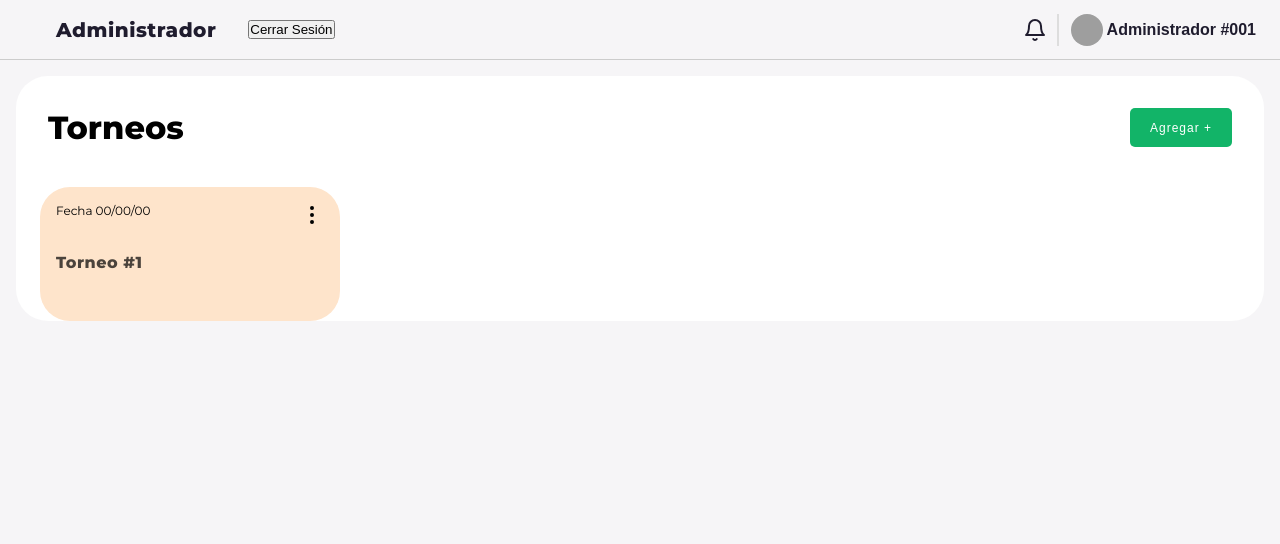
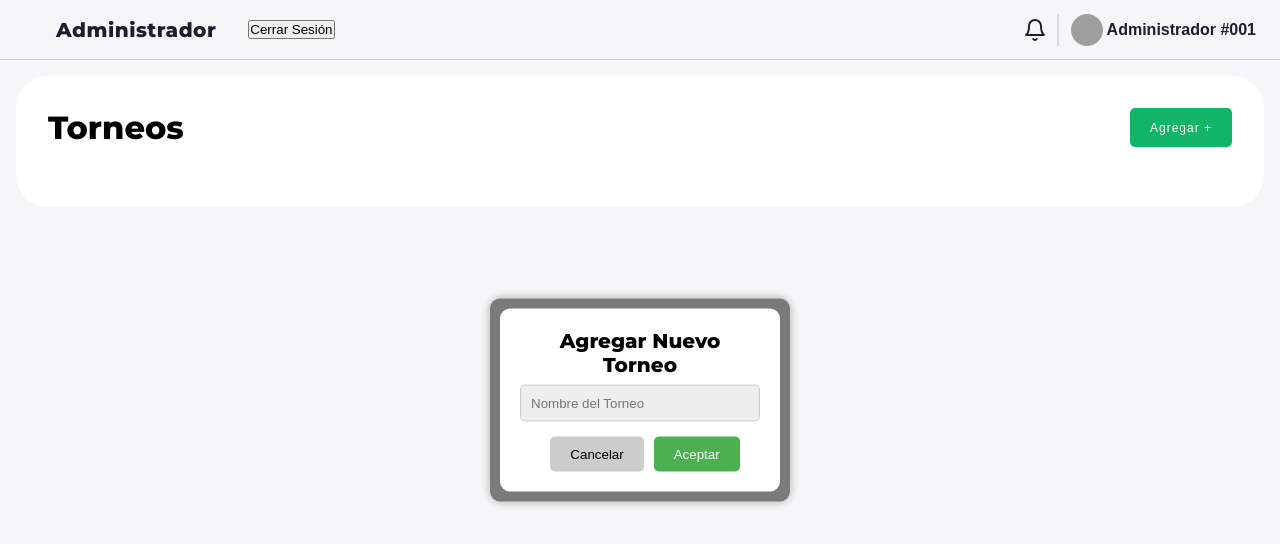
Before and after one commit to LyleRomero/ManagerSoccer, a React (Create React App) app in the folder frontend/: page /Admin in a window 1280 px wide. Both pictures are taken after a click on the button "Agregar +". Shown: the top 544 px of the page. Built offline with nearby package versions, Linux system fonts and the light colour scheme; grey boxes are pictures that could not be loaded.

Commit message:
agregar funcionalidad tarjetas de torneo

```diff
--- a/frontend/src/components/AdminPages/Admin.css
+++ b/frontend/src/components/AdminPages/Admin.css
@@ -570,7 +570,7 @@ button, a {
 }
 
 .project-box {
-  --main-color-card: #dbf6fd;
+  --main-color-card: #ADD8E6;
   border-radius: 30px;
   padding: 16px;
   background-color: var(--main-color-card);
@@ -905,3 +905,71 @@ button, a {
     top: 10px;
   }
 }
+
+/*Diseño ventana emergente*/
+
+.form-popup {
+  position: fixed;
+  top: 50%;
+  left: 50%;
+  transform: translate(-50%, -50%);
+  background-color: rgba(0, 0, 0, 0.5);
+  width: 300px;
+  padding: 10px;
+  border-radius: 10px;
+  box-shadow: 0 0 10px rgba(0, 0, 0, 0.3);
+}
+
+.form-container-popup {
+  background-color: #fff;
+  padding: 20px;
+  border-radius: 10px;
+}
+
+.form-popup p {
+  margin: 0 0 15px;
+}
+
+.form-popup h2 {
+  margin-top: 0;
+  font-size: 20px;
+}
+
+.form-popup input {
+  width: 100%;
+  padding: 10px;
+  margin-bottom: 15px;
+  border-radius: 5px;
+  border: 1px solid #ccc;
+}
+
+.button-group {
+  display: flex;
+  justify-content: flex-end;
+}
+
+.cancel-button,
+.delete-button,
+.submit-button {
+  padding: 10px 20px;
+  margin-left: 10px;
+  border: none;
+  border-radius: 5px;
+  cursor: pointer;
+}
+
+.cancel-button {
+  background-color: #ccc;
+}
+
+.submit-button {
+  background-color: #4caf50;
+  color: #fff;
+}
+
+/*Diseño de ventana emergente eliminacion*/
+
+.delete-button {
+  background-color: #ff6347;
+  color: #fff;
+}
--- a/frontend/src/components/AdminPages/ContentAdmin.jsx
+++ b/frontend/src/components/AdminPages/ContentAdmin.jsx
@@ -1,38 +1,96 @@
-import React, {useEffect} from "react";
+import React, {useEffect , useState} from "react";
 import { app } from "../firebase/firebaseContext/firebase";
+import { Link } from 'react-router-dom';
 import "./Admin.css"
+import Dashboard from "../Dashboard";
+
 
 function ContentAdmin() {
+
+  const [showForm, setShowForm] = useState(false);
+  const [tournamentName, setTournamentName] = useState('');
+  const [projects, setProjects] = useState([]);
+  const [selectedProjectIndex, setSelectedProjectIndex] = useState(null);
+  const [showConfirmation, setShowConfirmation] = useState(false);
+
+  const handleAddProject = () => {
+    setShowForm(true);
+  };
+
+  const handleCancel = () => {
+    setShowForm(false);
+    setTournamentName('');
+  };
+
+  const handleSubmit = () => {
+    setProjects([...projects, tournamentName]);
+    setShowForm(false);
+    setTournamentName('');
+  };
+
+
+  const handleDeleteProject = (index) => {
+    setSelectedProjectIndex(index);
+    setShowConfirmation(true);
+  };
+
+  const confirmDeleteProject = () => {
+    projects.splice(selectedProjectIndex, 1);
+    setProjects([...projects]);
+    setShowConfirmation(false);
+  };
+
     return (
       <div class="app-content">
         <div class="projects-section">
           <div class="projects-section-header" style={{"margin-bottom" : "20px" , "display": "flex" , "justify-content" : "space-between"}}>
             <h1>Torneos</h1>
-            <button className="agregar-btn">Agregar +</button>
+            <button className="agregar-btn" onClick={handleAddProject}>Agregar +</button>
           </div>
-          <div class="project-boxes jsGridView" style={{"margin-top" : "20px"}}>
-            <div class="project-box-wrapper">
-              <div class="project-box" style={{ backgroundColor: "#fee4cb" }}>
-                <div class="project-box-header" style={{"display": "flex" , "justify-content" : "space-between"}}>
-                  <span style={{ marginRight: 'auto' }}>Fecha 00/00/00</span>
-                  <div class="more-wrapper">
-                    <button class="project-btn-more">
-                      <svg xmlns="http://www.w3.org/2000/svg" width="24" height="24" viewBox="0 0 24 24" fill="none" stroke="currentColor" stroke-width="2" stroke-linecap="round" stroke-linejoin="round" class="feather feather-more-vertical">
-                        <circle cx="12" cy="12" r="1" />
-                        <circle cx="12" cy="5" r="1" />
-                        <circle cx="12" cy="19" r="1" /></svg>
-                    </button>
+          <div class="project-boxes jsGridView" style={{"margin-top" : "20px" , "marginBottom" : "20px" }}>
+            {projects.map((project, index) => (
+              <div class="project-box-wrapper" style={{ "marginBottom" : "10px" , "marginRight" : "10px"}}>
+                <div class="project-box">
+                  <div class="project-box-header" style={{ "display" : "flex", "justifyContent" : "flex-end" }}>
+                    <div class="more-wrapper">
+                      <button class="project-btn-more" onClick={() => handleDeleteProject(index)}>X</button>
+                    </div>
                   </div>
+                  <Link to="/dashboard/*" key={index}>
+                    <div class="project-box-content-header">
+                      <p class="box-content-header">{project}</p>
+                    </div>
+                  </ Link>
                 </div>
-                <div class="project-box-content-header">
-                  <p class="box-content-header">Torneo #1</p>
-                </div>
+              </div>
+            ))}
+          </div>
+          {showForm && (
+          <div className="form-popup">
+            <form onSubmit={handleSubmit} className="form-container-popup">
+              <h2>Agregar Nuevo Torneo</h2>
+              <input type="text" placeholder="Nombre del Torneo" value={tournamentName} onChange={(e) => setTournamentName(e.target.value)} />
+              <div className="button-group">
+                <button type="button" className="cancel-button" onClick={handleCancel}>Cancelar</button>
+                <button type="submit" className="submit-button">Aceptar</button>
+              </div>
+            </form>
+          </div>
+          )}
+          {showConfirmation && (
+          <div className="form-popup">
+            <div className="form-container-popup">
+              <p>¿Estás seguro de que deseas eliminar este Torneo?</p>
+              <div className="button-group">
+                <button className="cancel-button" onClick={() => setShowConfirmation(false)}>Cancelar</button>
+                <button className="delete-button" onClick={confirmDeleteProject}>Eliminar</button>
               </div>
             </div>
           </div>
+          )}
         </div>
       </div>
-    )
+    );
   };
 
 export default ContentAdmin;
```
